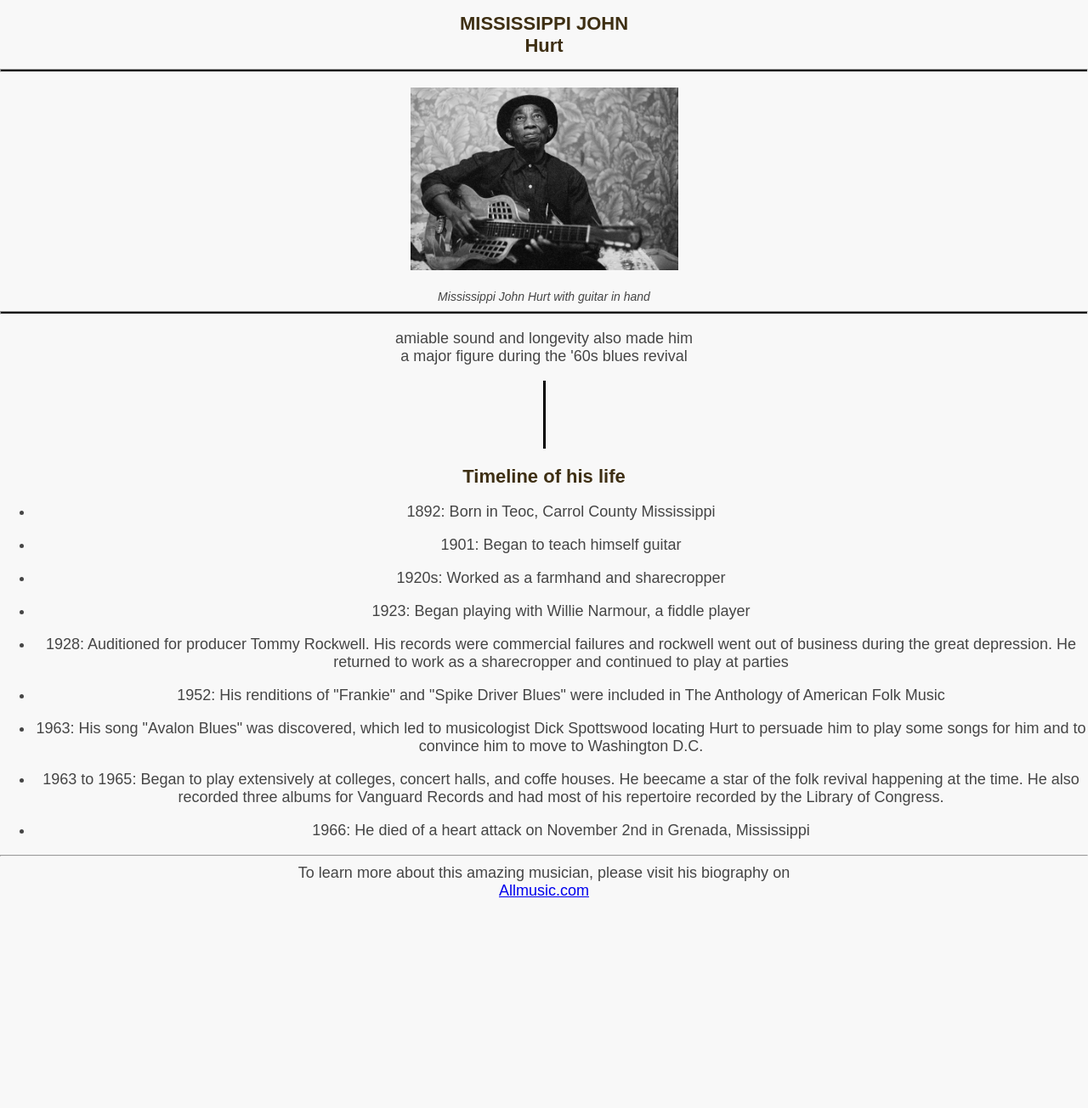
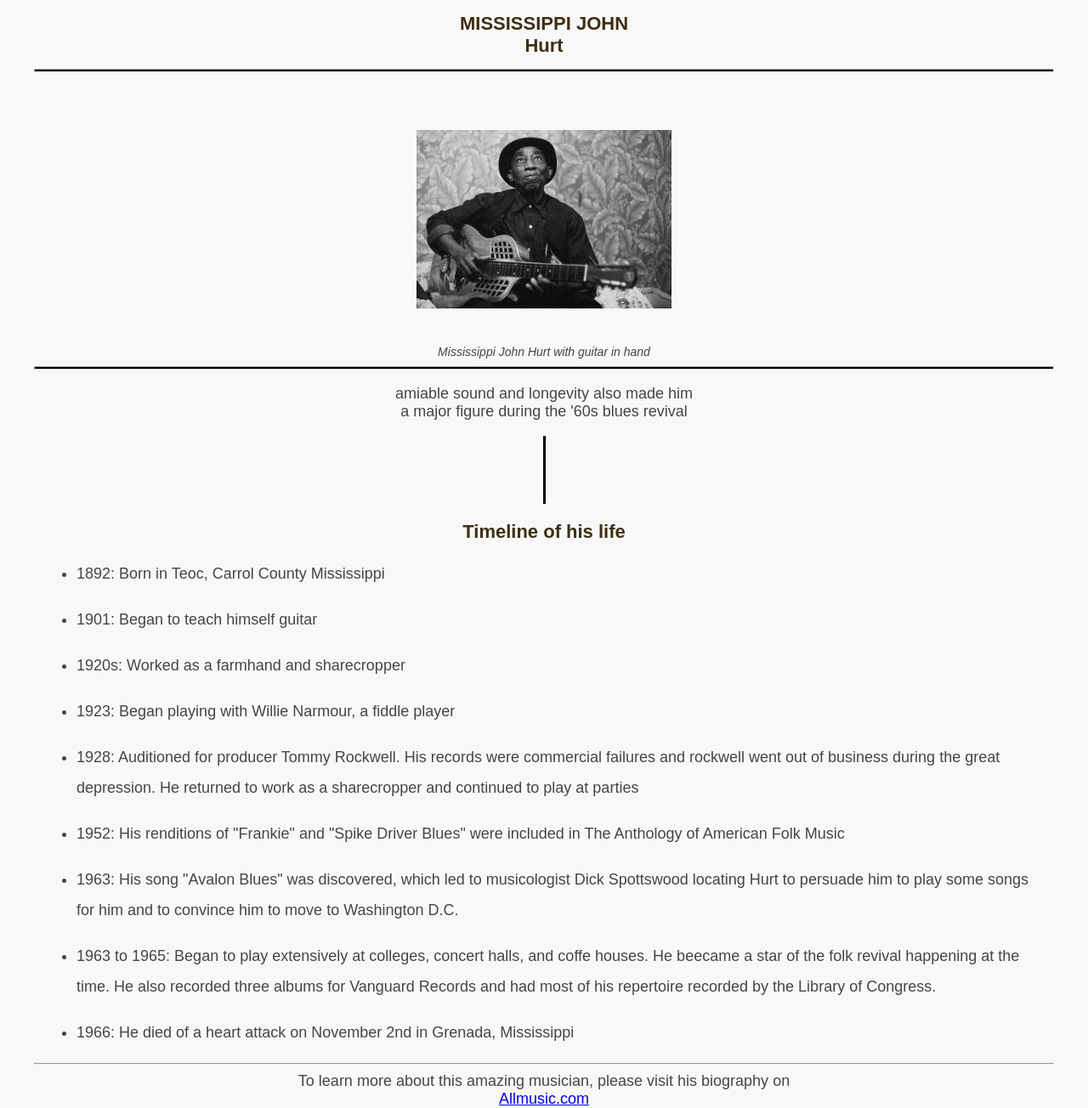
Before and after one commit to CodeMayor/Codemayor, a plain HTML site: page index.html in a window 1280 px wide. Shown: the whole page at 85% size. Before the commit the page ends 1059 px from the top, so only its background shows below. Drawn offline with Linux system fonts and the light colour scheme; files whose address does not match are found by name.

Commit message:
Add files via upload

```diff
--- a/webdev.css
+++ b/webdev.css
@@ -2,8 +2,12 @@ body{margin:0;
 background-color: #f8f8f8;
     text-align: center;
     font-family: 'Work Sans', sans-serif;
-   color: #454545;
+   	color: #454545;
     font-size: 18px;
+    max-width:1200px;
+    align-items:center ;
+    margin:auto;
+    font-weight : normal;
 
 }
 h1{
@@ -13,10 +17,14 @@ h1{
 	text-decoration-line: none;
 	font-size:22px;
 }
+img
 {
 	height:210px ;
 	width:300px ;
-	align:center;
+	justify-content:center;
+	margin-left:auto;
+	margin-right:auto;
+	padding:50px 50px 20px 50px;
 }
 figcaption{
 	text-align: center;
@@ -27,10 +35,27 @@ figcaption{
 	height:0.1em ;
 	background-color:black;
 }
+
+main{
+
+
+}
+
 .vertical-line{
 	border-left:3px solid black;
 	height: 80px;
 	display: inline-block;
+}
+
+ul{
+justify-content:center;
+text-align:left ;
+line-height:2;
+font-weight:500;
+}
+
+li{
+	margin:10px;
 }
 p{
 	font-family:;
```
